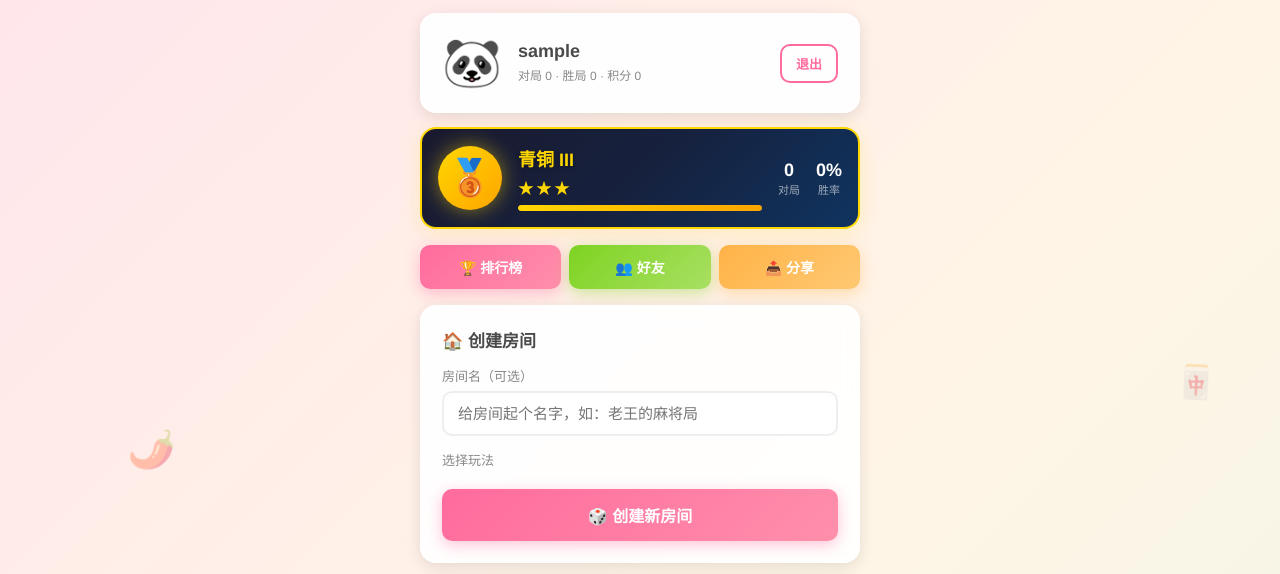
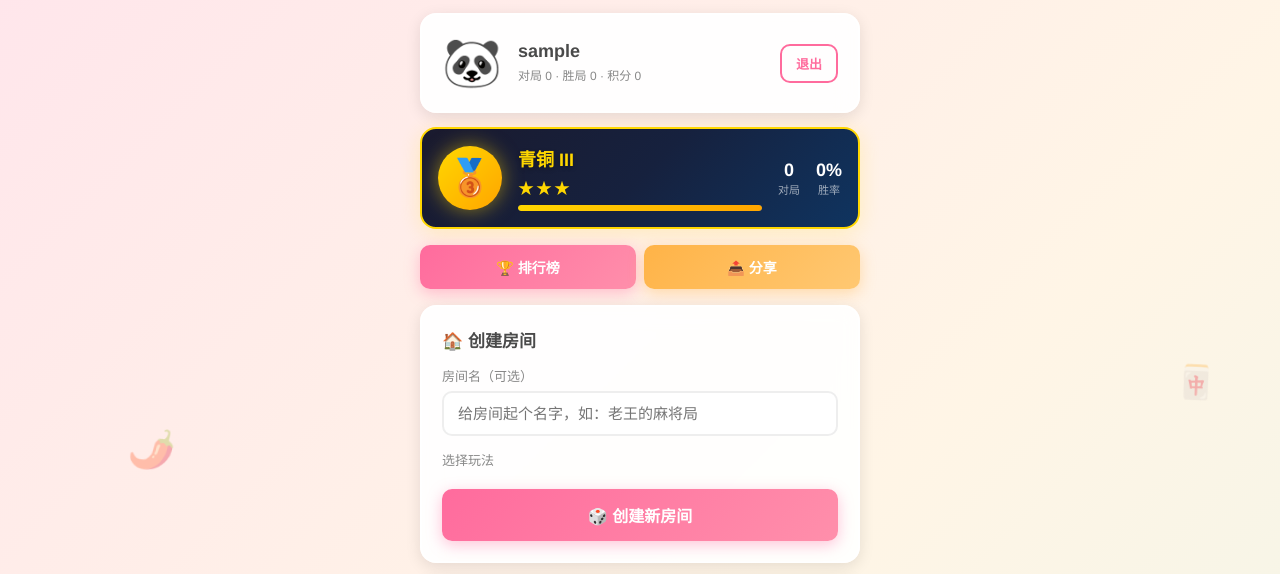
Before and after one commit to Freshion7/laoyou-qipai, a website: page public/index.html in a window 1280 px wide. Shown: the part 189-763 px from the top of the page. Drawn offline with Linux system fonts and the light colour scheme; no server answers; sample sign-in values are in the browser's storage.

Commit message:
去掉顶部导航栏的好友按钮，避免弹窗，只保留卡片样式的好友列表

```diff
--- a/public/index.html
+++ b/public/index.html
@@ -61,12 +61,9 @@
     </div>
 
     <!-- 顶部功能导航 -->
-    <div style="display:grid;grid-template-columns:1fr 1fr 1fr;gap:8px;margin-bottom:16px;">
+    <div style="display:grid;grid-template-columns:1fr 1fr;gap:8px;margin-bottom:16px;">
       <button class="btn btn-small btn-primary" onclick="showRankings()" style="padding:12px 8px;font-size:14px;">
         🏆 排行榜
-      </button>
-      <button class="btn btn-small btn-green" onclick="showFriends()" style="padding:12px 8px;font-size:14px;">
-        👥 好友
       </button>
       <button class="btn btn-small btn-secondary" onclick="shareGame()" style="padding:12px 8px;font-size:14px;">
         📤 分享
```
